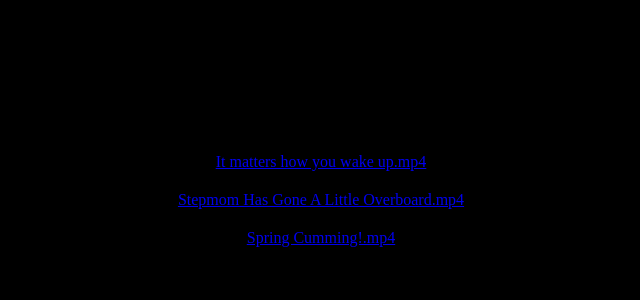
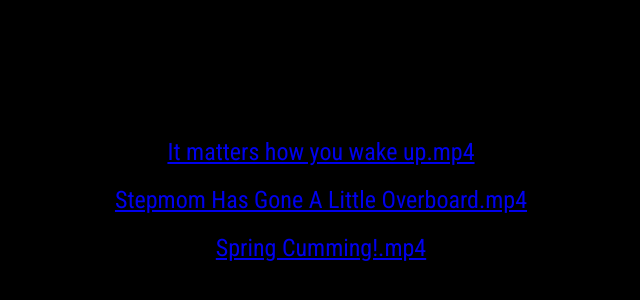
Before and after one commit to j4052578-dotcom/mylittlewebsite, a plain HTML site: page index.html in a window 1280 px wide. Shown: the part 168-468 px from the top of the page, without its empty margins (319-959 px from the left). Drawn offline with Linux system fonts and the light colour scheme.

Commit message:
Update index.html

```diff
--- a/index.html
+++ b/index.html
@@ -2,8 +2,21 @@
 <html>
   <head>
     <title>Lister</title>
+    <link rel="preconnect" href="https://fonts.googleapis.com">
+<link rel="preconnect" href="https://fonts.gstatic.com" crossorigin>
+<link href="https://fonts.googleapis.com/css2?family=Roboto+Condensed:ital,wght@0,100..900;1,100..900&display=swap" rel="stylesheet">
+
+    <style>
+      .roboto-condensed {
+  font-family: "Roboto Condensed", sans-serif;
+  font-optical-sizing: auto;
+  font-weight: 400;
+  font-style: normal;
+        font-size: 1.5rem;
+}
+    </style>
   </head>
-  <body style="height: 90dvh; display: flex; justify-content: center; align-items: center; background-color: #000; flex-direction: column; gap: 20px; flex-wrap: wrap;">
+  <body style="height: 90dvh; display: flex; justify-content: center; align-items: center; background-color: #000; flex-direction: column; gap: 20px; flex-wrap: wrap;" class="roboto-condensed">
   <a href="./itmatters.html" > It matters how you wake up.mp4 </a>
   <a href="./momoverboard.html" > Stepmom Has Gone A Little Overboard.mp4 </a>
   <a href="./spring.html" > Spring Cumming!.mp4 </a>
```
